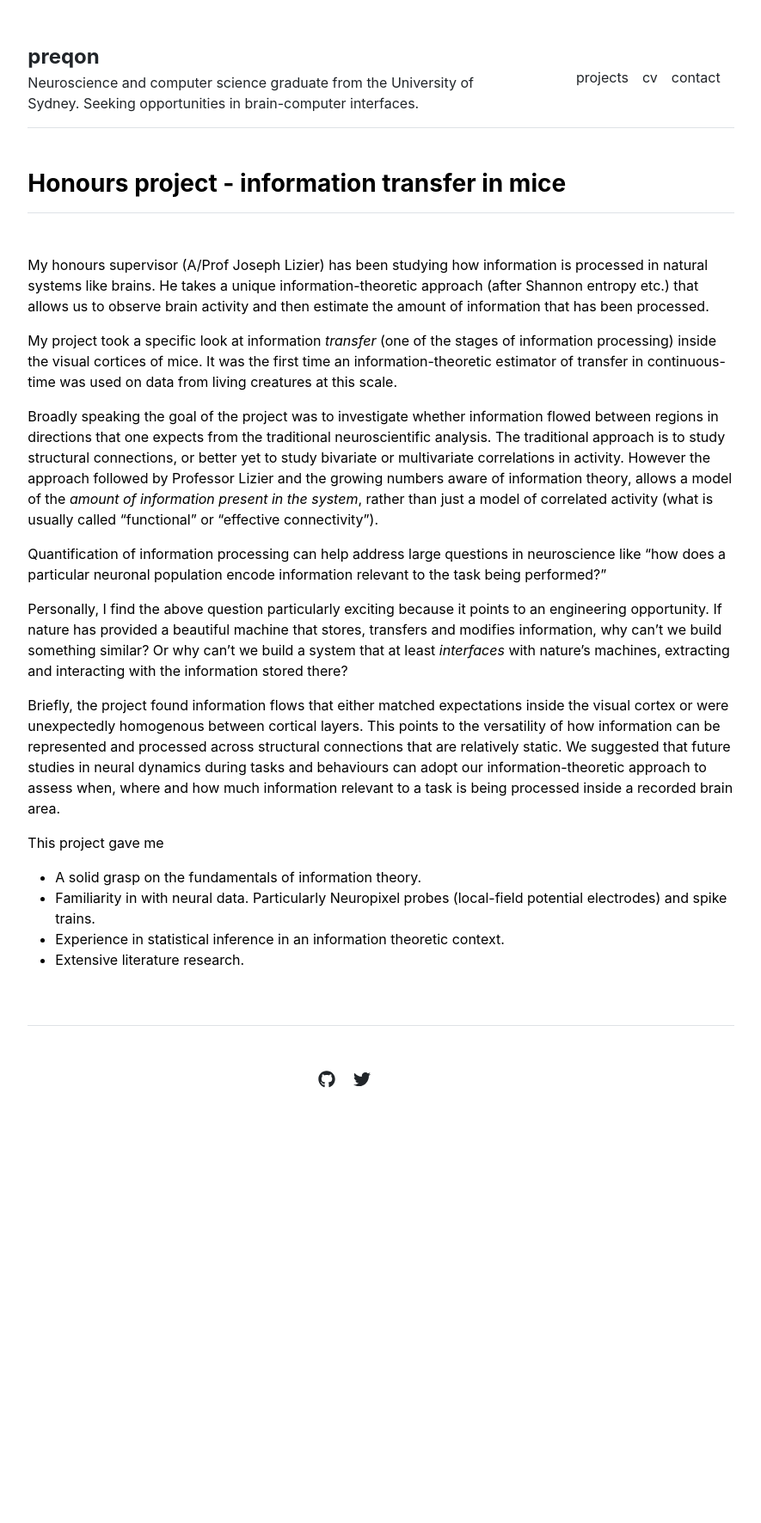
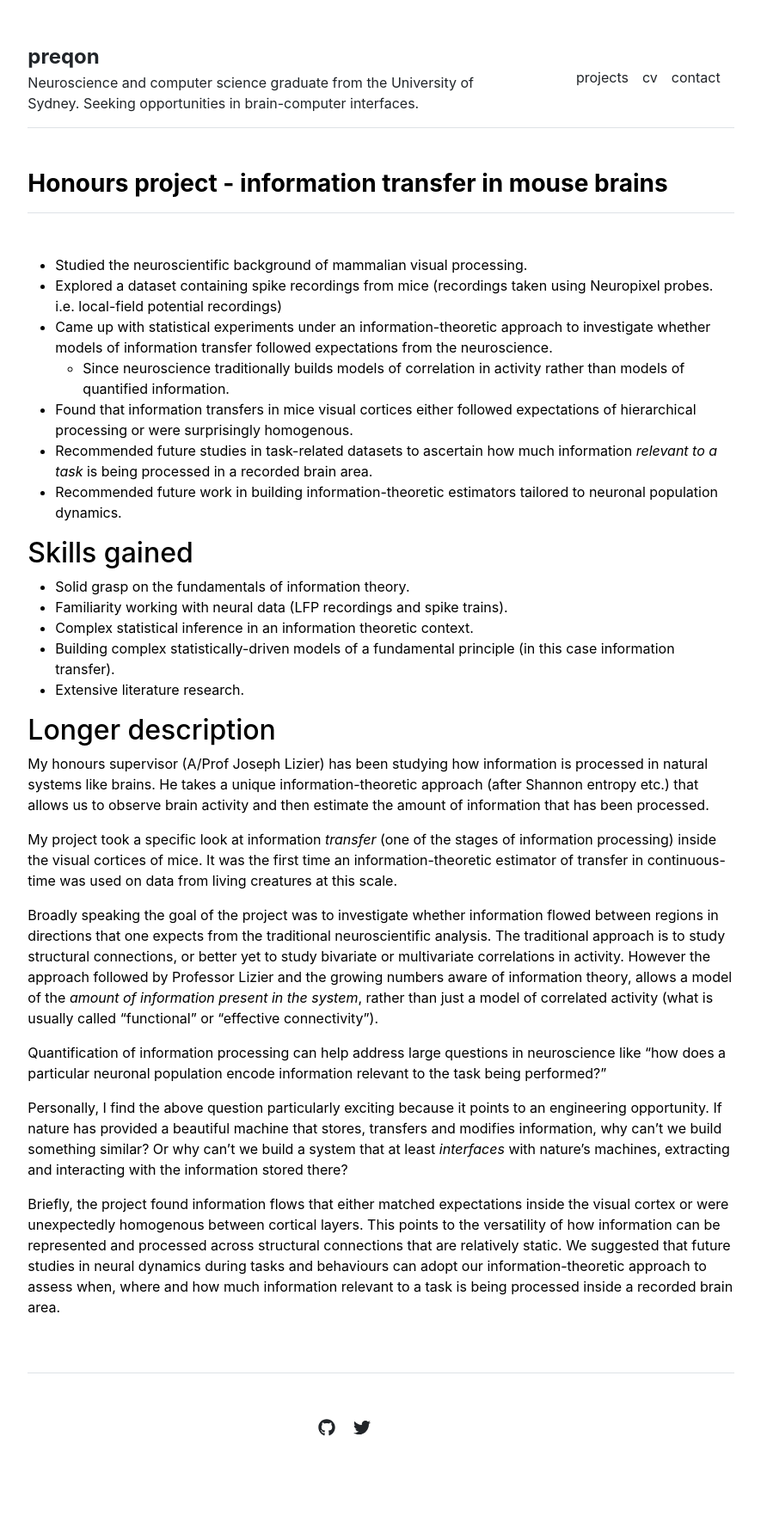
Before and after one commit to preqon/preqon.github.io, a Jekyll site: the page built from projects/honours.md, in a window 1280 px wide. Shown: the whole page at 86% size, without its empty margins (197-1082 px from the left). Built offline with Jekyll 4.4.1, drawn with Linux system fonts in a browser that asks for light colours; before the commit the page ends 1367 px from its top, so only the background shows below that.

Commit message:
honours edit

```diff
--- a/_data/settings.yml
+++ b/_data/settings.yml
@@ -4,7 +4,7 @@ menu:
 - {name: 'contact', url: '/contact'}
 
 projects:
-- {name: 'Honours', url: 'honours'}
+- {name: 'Information transfer in mouse brains (honours project)', url: 'honours'}
 
 social:
 - {icon: 'github', link: 'https://github.com/preqon'}
--- a/projects/honours.md
+++ b/projects/honours.md
@@ -1,7 +1,33 @@
 ---
 layout: page
-title: "Honours project - information transfer in mice"
+title: "Honours project - information transfer in mouse brains"
 ---
+
+- Studied the neuroscientific background of mammalian visual processing.
+- Explored a dataset containing spike recordings from mice (recordings taken
+using Neuropixel probes. i.e. local-field potential recordings)
+- Came up with statistical experiments under an information-theoretic approach
+to investigate whether models of information transfer followed expectations from
+the neuroscience.
+    - Since neuroscience traditionally builds models of correlation in activity
+    rather than models of quantified information.
+- Found that information transfers in mice visual cortices either followed
+expectations of hierarchical processing or were surprisingly homogenous.
+- Recommended future studies in task-related datasets to ascertain how much
+information *relevant to a task* is being processed in a recorded brain area.
+- Recommended future work in building information-theoretic estimators tailored
+to neuronal population dynamics.
+
+## Skills gained
+
+- Solid grasp on the fundamentals of information theory.
+- Familiarity working with neural data (LFP recordings and spike trains).
+- Complex statistical inference in an information theoretic context.
+- Building complex statistically-driven models of a fundamental principle
+(in this case information transfer).
+- Extensive literature research.
+
+## Longer description
 
 My honours supervisor (A/Prof Joseph Lizier) has been studying how information is processed in natural systems like brains. He takes a unique information-theoretic approach (after Shannon entropy etc.) that allows us to observe brain activity and then estimate the amount of information that has been processed.
 
@@ -14,10 +40,3 @@ Quantification of information processing can help address large questions in neu
 Personally, I find the above question particularly exciting because it points to an engineering opportunity. If nature has provided a beautiful machine that stores, transfers and modifies information, why can't we build something similar? Or why can't we build a system that at least *interfaces* with nature's machines, extracting and interacting with the information stored there?
 
 Briefly, the project found information flows that either matched expectations inside the visual cortex or were unexpectedly homogenous between cortical layers. This points to the versatility of how information can be represented and processed across structural connections that are relatively static. We suggested that future studies in neural dynamics during tasks and behaviours can adopt our information-theoretic approach to assess when, where and how much information relevant to a task is being processed inside a recorded brain area.
-
-This project gave me
-
-- A solid grasp on the fundamentals of information theory.
-- Familiarity in with neural data. Particularly Neuropixel probes (local-field potential electrodes) and spike trains.
-- Experience in statistical inference in an information theoretic context.
-- Extensive literature research.
```
Also changed, not shown: index.md (+2 -1 lines), screenshot.png (deleted).
